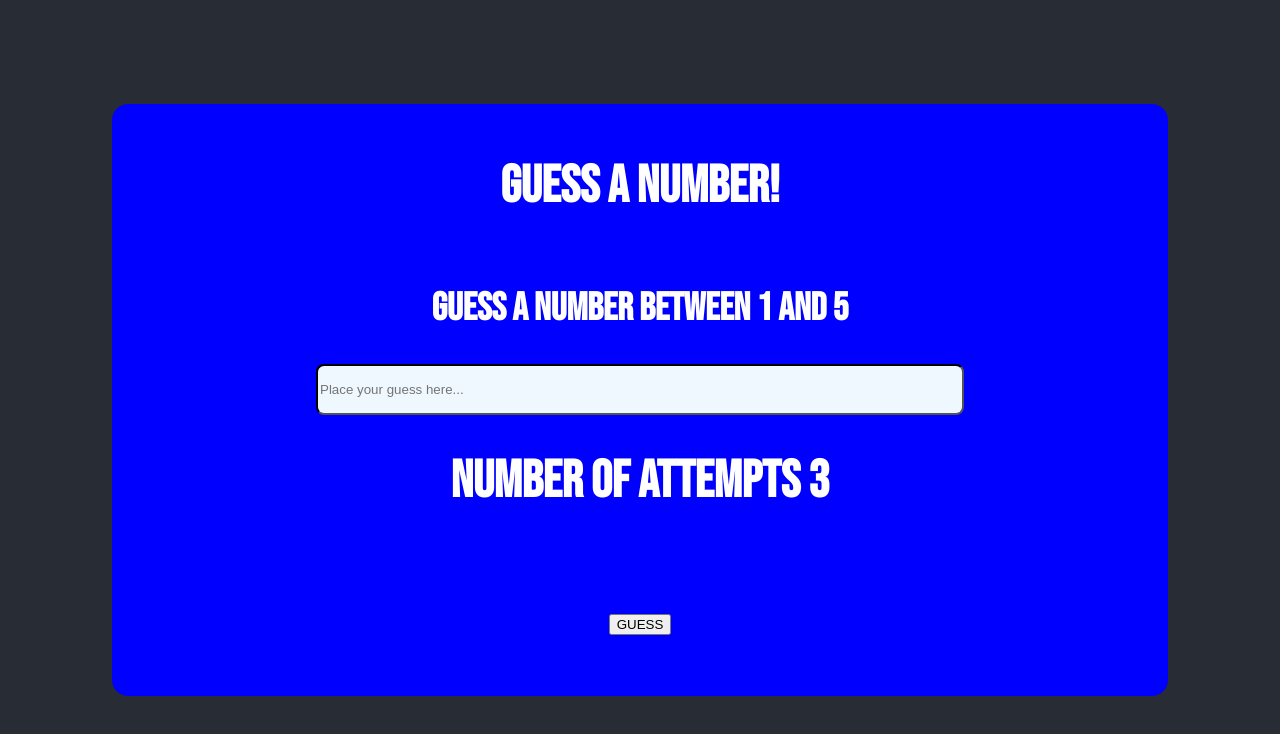
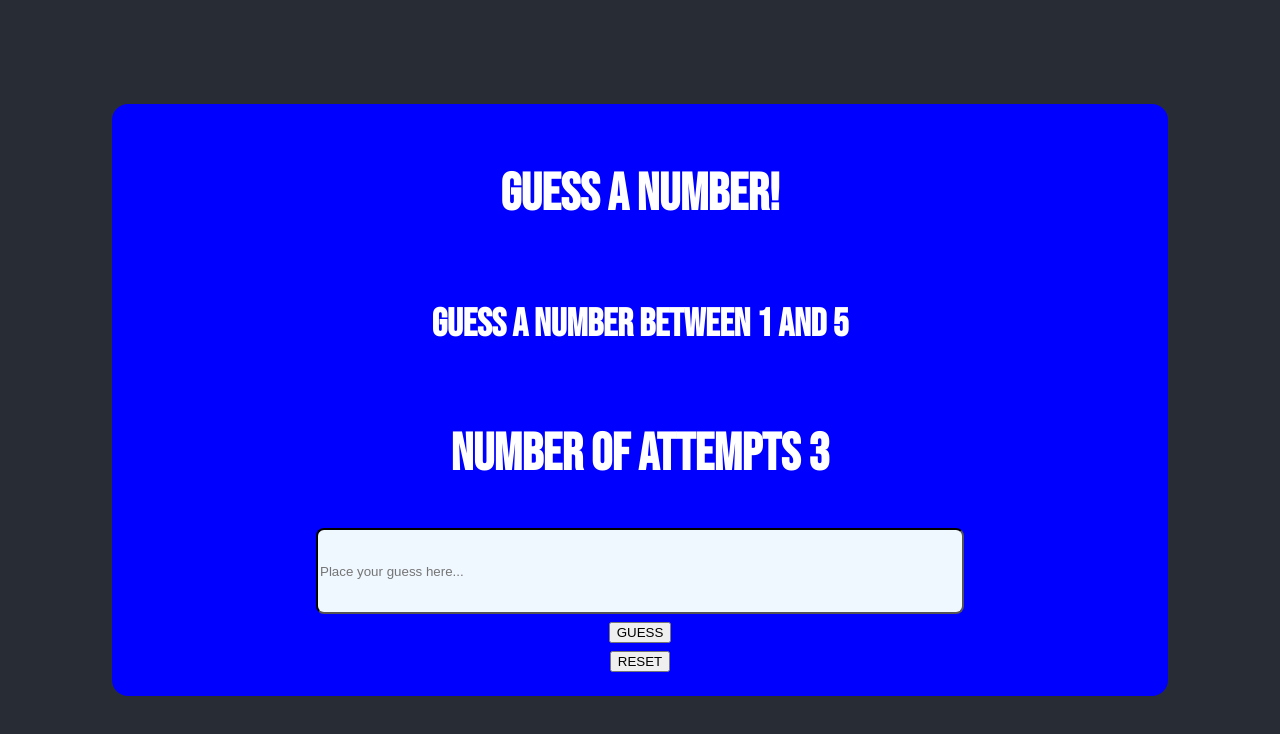
Before and after one commit to Jam-Jam786/Week6ReactSheikhhMohamadJamalHussain, a React (Create React App) app in the folder week6day1/: page / in a window 1280 px wide. Shown: the top 734 px of the page. Built offline with nearby package versions, Linux system fonts and the light colour scheme.

Commit message:
conditionalRendering
Adding the conditional rendering variable gameOver with the value being false. so if the else statement is fired then the the game conditional render is met and output a game over message with other information.

```diff
--- a/week6day1/src/guessGame.css
+++ b/week6day1/src/guessGame.css
@@ -26,3 +26,9 @@
     scale: 100%;
     font-weight: bolder;
 }
+
+.reset-button:hover{
+    background-color: rgb(220, 20, 173);
+    scale: 100%;
+    font-weight: bolder;
+}
--- a/week6day1/src/guessGame.js
+++ b/week6day1/src/guessGame.js
@@ -1,5 +1,8 @@
 import './guessGame.css';
 import { useState } from 'react';
+
+
+
 
 function RandomNumberGame()
 {
@@ -8,12 +11,16 @@ function RandomNumberGame()
     const [answer, setAnswer] = useState("5")
     const [message, setMessage] = useState ("Guess a number between 1 and 5")
     const [attempts, setattempts] = useState (3)
+    const [gameOver, setGameOver] = useState(false)
+    const [endmessage, setEndmessage] = useState("")
+
 
 // Create a useState called answer, set it to 5
 // Create a useState called message. This will sit above the input to display a message to the user
 // Create a function called makeGuess, update the message to reflect whether the guess was too high, too low or correct. Invoke it when the button is clicked.
 
     function MakeGuess(){
+        if(attempts > 1){
             if (guess < 5) {
                 setMessage("guess was too low")
                 setattempts(attempts - 1)
@@ -26,6 +33,19 @@ function RandomNumberGame()
                 setMessage("guess correct!!!")
                 setattempts(attempts == 1)
             }
+        }else{
+            setGameOver(true)
+            setMessage("game over")
+            setEndmessage("the correct answer was")
+
+
+        }
+        }
+
+    function Reset(){
+        setattempts(3)
+        setGameOver(false)
+        setMessage("Guess a number between 1 and 5")
     }
 
 
@@ -34,9 +54,18 @@ function RandomNumberGame()
             <h1 className='question'>Guess a number!</h1>
             {/* {typeof guess} */}
             <h2 className='message' >{message}</h2>
+
+            <h1>number of attempts {attempts}</h1>
+            {gameOver == false&&
+            <>
             <input placeholder='Place your guess here...' type="number" className='guess-input' onChange={(event) => {setGuess(parseInt(event.target.value))}}/>
-            <h1>number of attempts {attempts}</h1>
-            <h1><button className='guess-button' onClick={MakeGuess}>GUESS</button></h1>
+            <button className='guess-button' onClick={MakeGuess}>GUESS</button>
+            </>
+            }
+            {gameOver == true&&
+            <h4>{endmessage} {answer}</h4>
+            }
+            <button className='reset-button' onClick={Reset} >RESET</button>
         </div>
     )
 }
```
Lines whose indentation alone changed are shown as unchanged.
